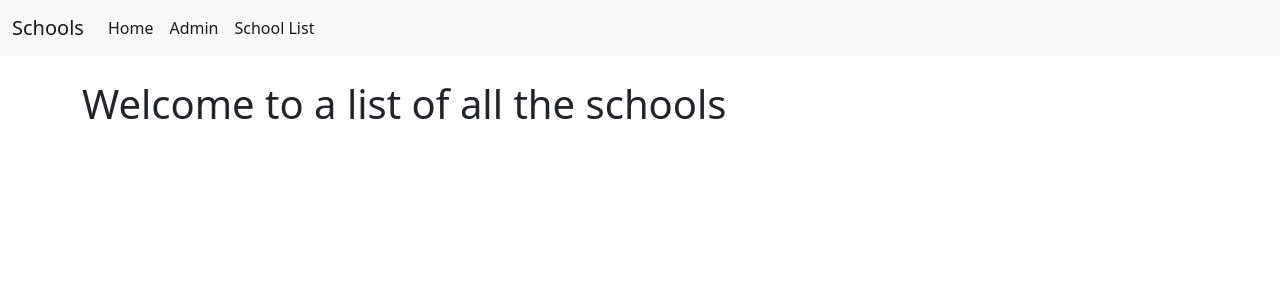
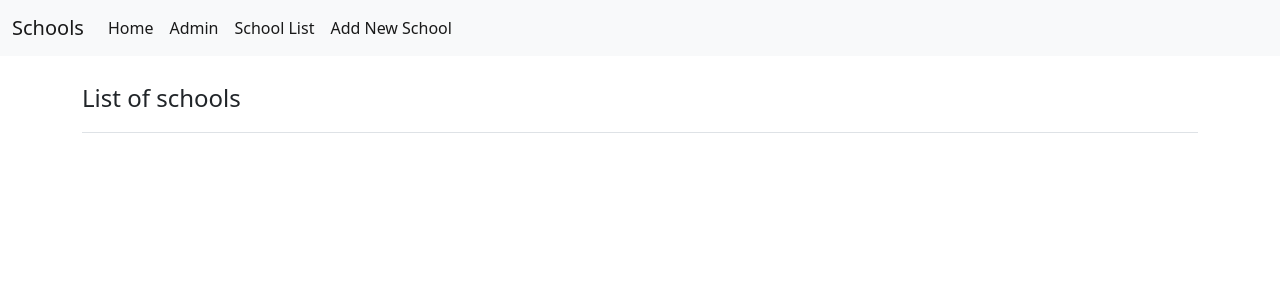
Before and after one commit to mr-rhombus/learn-django, a Django app: page /basic_app/school_list in a window 1280 px wide. Shown: the top 300 px of the page. Run offline with Django 3.2, Linux system fonts and the light colour scheme; data that the repository does not hold is empty.

Commit message:
Updated navbar and added header

```diff
--- a/django_stuff/cbvs/basic_app/templates/basic_app/basic_app_base.html
+++ b/django_stuff/cbvs/basic_app/templates/basic_app/basic_app_base.html
@@ -8,8 +8,11 @@
     <link href="https://cdn.jsdelivr.net/npm/bootstrap@5.2.0/dist/css/bootstrap.min.css" rel="stylesheet" integrity="sha384-gH2yIJqKdNHPEq0n4Mqa/HGKIhSkIHeL5AyhkYV8i59U5AR6csBvApHHNl/vI1Bx" crossorigin="anonymous">
     <title></title>
 </head>
+
+
 <body>
 
+    {% comment %} Nav Bar {% endcomment %}
     <nav class="navbar navbar-expand-lg bg-light">
         <div class="container-fluid">
           <a class="navbar-brand" href="{% url 'index' %}">Schools</a>
@@ -24,20 +27,29 @@
               <li class="nav-item">
                 <a class="nav-link active" aria-current="page" href="{% url 'admin:index' %}">Admin</a>
               </li>
-              {% comment %} <li class="nav-item">
-                <a class="nav-link active" href="{% url 'basic_app:school_detail' %}">School Detail</a>
-              </li> {% endcomment %}
               <li class="nav-item">
                 <a class="nav-link active" href="{% url 'basic_app:school_list' %}">School List</a>
               </li>
+              <li class="nav-item">
+                <a class="nav-link active" href="{% url 'basic_app:create_school' %}">Add New School</a>
+              </li>
             </ul>
-          </div>
         </div>
-      </nav>
+        </div>
+    </nav>
+
 
       <div class='container py-4'>
-          {% block body_block %}
-          {% endblock body_block %}
+
+        <header class='pb-3 mb-4 border-bottom'>
+            <span class='fs-4'>
+                {% block header %}{% endblock header %}
+            </span>
+        </header>
+
+        {% block body_block %}
+        {% endblock body_block %}
+
       </div>
 
 </body>
--- a/django_stuff/cbvs/basic_app/templates/basic_app/school_list.html
+++ b/django_stuff/cbvs/basic_app/templates/basic_app/school_list.html
@@ -1,7 +1,9 @@
 {% extends 'basic_app/basic_app_base.html' %}
+
+{% block header %}List of schools{% endblock header %}
+
 {% block body_block %}
 
-    <h1>Welcome to a list of all the schools</h1>
     <ol>
         {% for school in schools %}
             <h2><li><a href="school_detail/{{ school.id }}">{{ school.name }}</a></li></h2>
```
Also changed, not shown: django_stuff/cbvs/basic_app/templates/basic_app/school_detail.html (+6 -1 lines).
